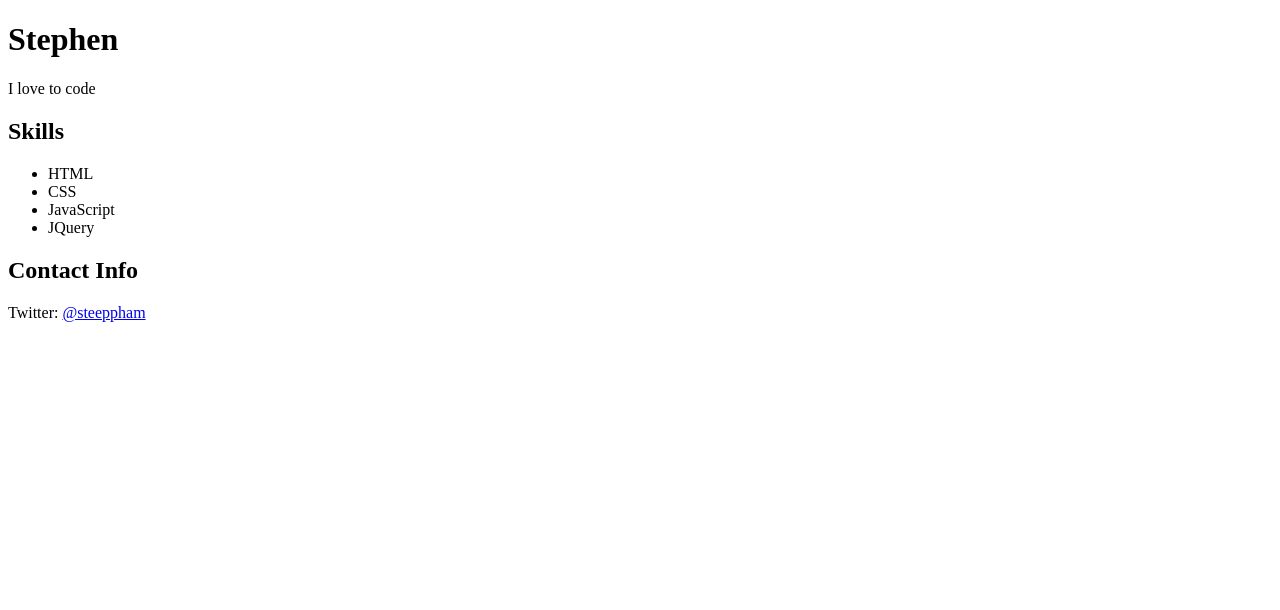
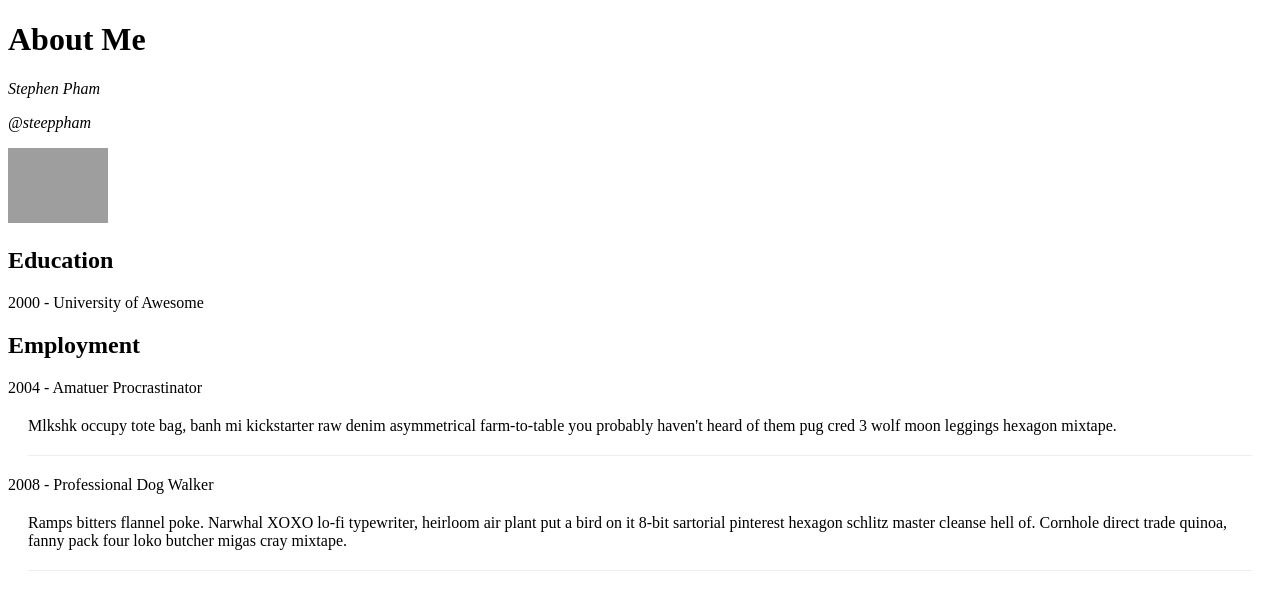
Before and after one commit to steeppham/about-me, a plain HTML site: page index.html in a window 1280 px wide. Drawn offline with Linux system fonts and the light colour scheme; grey boxes are pictures that could not be loaded.

Commit message:
Create sample about me page with contact details, education and employment sections

```diff
--- a/index.html
+++ b/index.html
@@ -1,21 +1,39 @@
 <!DOCTYPE html>
 <html>
+
 <head>
-	<title></title>
+    <title>Ahout Me - Stephen Pham</title>
+    <link rel="stylesheet" type="text/css" href="main.css">
 </head>
+
 <body>
-<div>
-  <h1>Stephen</h1>
-  <p>I love to code</p>
-  <h2>Skills</h2>
-  <ul>
-    <li>HTML</li>
-    <li>CSS</li>
-    <li>JavaScript</li>
-    <li>JQuery</li>
-  </ul>
-  <h2>Contact Info</h2>
-  <p>Twitter: <a href="https://twitter.com/steeppham">@steeppham</a></p>
-</div>
+    <main>
+        <h1>About Me</h1>
+        <section>
+            <address>
+                <p>Stephen Pham</p>
+                <p>@steeppham</p>
+                <img class="profile" src="http://vignette3.wikia.nocookie.net/thehungergames/images/5/59/Hipster-llama-l.jpg/revision/latest?cb=20130421171603" alt="profile picture">
+            </address>
+        </section>
+        <section>
+            <h1>Education</h1>
+            <div>
+                <p>2000 - University of Awesome</p>
+            </div>
+        </section>
+        <section>
+            <h1>Employment</h1>
+            <div>
+                <p>2004 - Amatuer Procrastinator</p>
+                <p class="description">Mlkshk occupy tote bag, banh mi kickstarter raw denim asymmetrical farm-to-table you probably haven't heard of them pug cred 3 wolf moon leggings hexagon mixtape.</p>
+            </div>
+            <div>
+                <p>2008 - Professional Dog Walker</p>
+                <p class="description">Ramps bitters flannel poke. Narwhal XOXO lo-fi typewriter, heirloom air plant put a bird on it 8-bit sartorial pinterest hexagon schlitz master cleanse hell of. Cornhole direct trade quinoa, fanny pack four loko butcher migas cray mixtape.</p>
+            </div>
+        </section>
+    </main>
 </body>
+
 </html>
--- a/main.css
+++ b/main.css
@@ -1,3 +1,10 @@
-p {
-	color: red;
+img.profile {
+    width: 100px;
+    height: auto;
 }
+
+.description {
+    margin: 20px;
+    padding-bottom: 20px;
+    border-bottom: 1px solid #eee;
+}
```
